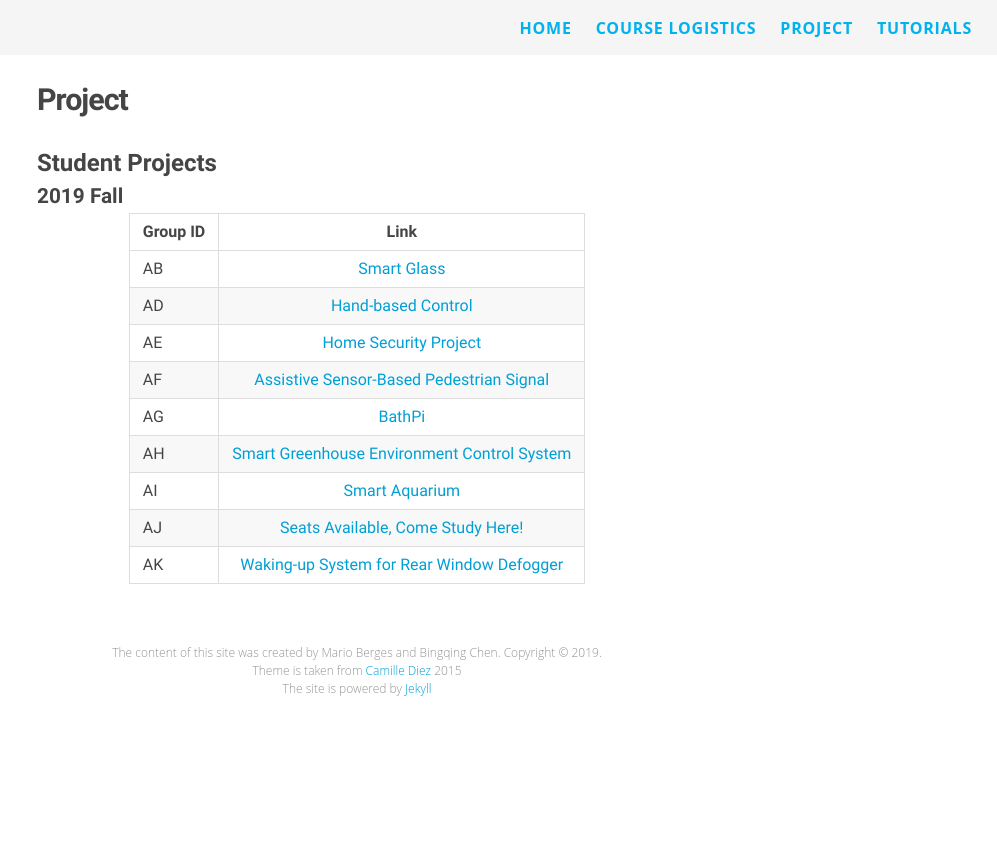
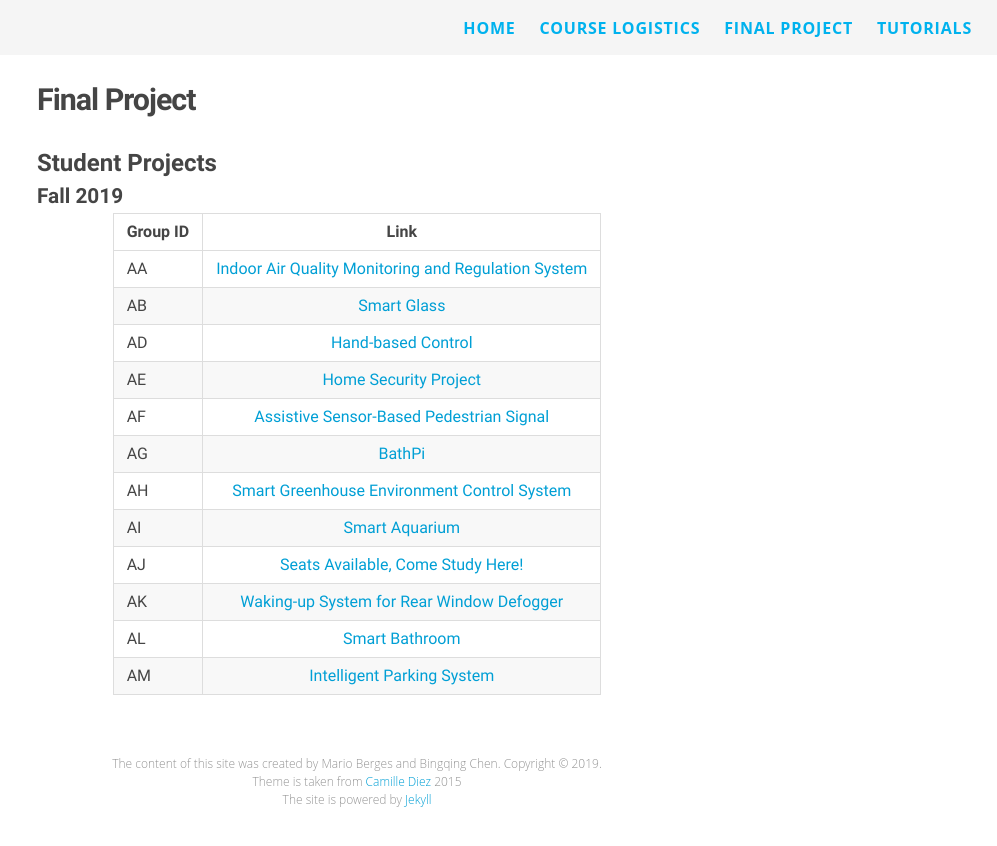
Before and after one commit to INFERLab/12740, a Jekyll site: the page built from project.md, in a window 1280 px wide. Shown: the top 846 px of the page, without its empty margins (283-1280 px from the left). Built offline with Jekyll 4.4.1, drawn with Linux system fonts in a browser that asks for light colours; nearby versions of some CDN libraries; library files that are not in the unit come from our copies.

Commit message:
Added other projects

```diff
--- a/project.md
+++ b/project.md
@@ -1,20 +1,23 @@
 ---
 layout: page
-title: Project
+title: Final Project
 ---
 
 
 ## Student Projects
-### 2019 Fall
+### Fall 2019
 
 | **Group ID**      | **Link**     |
 | ----------------------------- |:----------------------------:|
+|AA|[Indoor Air Quality Monitoring and Regulation System]()|
 |AB|[Smart Glass](https://12740teamab.github.io/Smart-Glass/)|
 |AD|[Hand-based Control](https://yujuem.github.io/12740project.github.io/?fbclid=IwAR3yYZxkjfgjnYWLurMiKdn0kXDFDNq67xauL4Zo3junFrEIXO97dzPOfXo)|
 |AE|[Home Security Project](https://12740ae.github.io/12740_AE_F19-Project/)|
 |AF| [Assistive Sensor-Based Pedestrian Signal](https://radish96.github.io/12740teamAF/)|
-| AG| [BathPi](https://hahahoho1997.github.io/1/Group%20AG%2012704%20project%20progress%20report%20.html)|
+|AG| [BathPi](https://hahahoho1997.github.io/1/Group%20AG%2012704%20project%20progress%20report%20.html)|
 |AH|[Smart Greenhouse Environment Control System](https://jiadongsong31.github.io/project_12740/)|
 |AI|[Smart Aquarium](assets/Team_AI.pdf)|
 |AJ|[Seats Available, Come Study Here!](https://lijingtu.github.io/12740_AJ/)|
 |AK|[Waking-up System for Rear Window Defogger](https://github.com/chengzh2/AKGroup-Progress-Report/blob/master/README.md)|
+|AL|[Smart Bathroom](https://github.com/yuanpenc/-12740teamAL-Smart-Bathroom/wiki)|
+|AM|[Intelligent Parking System](https://zhaochengd.github.io/Course_12740/)|
```
